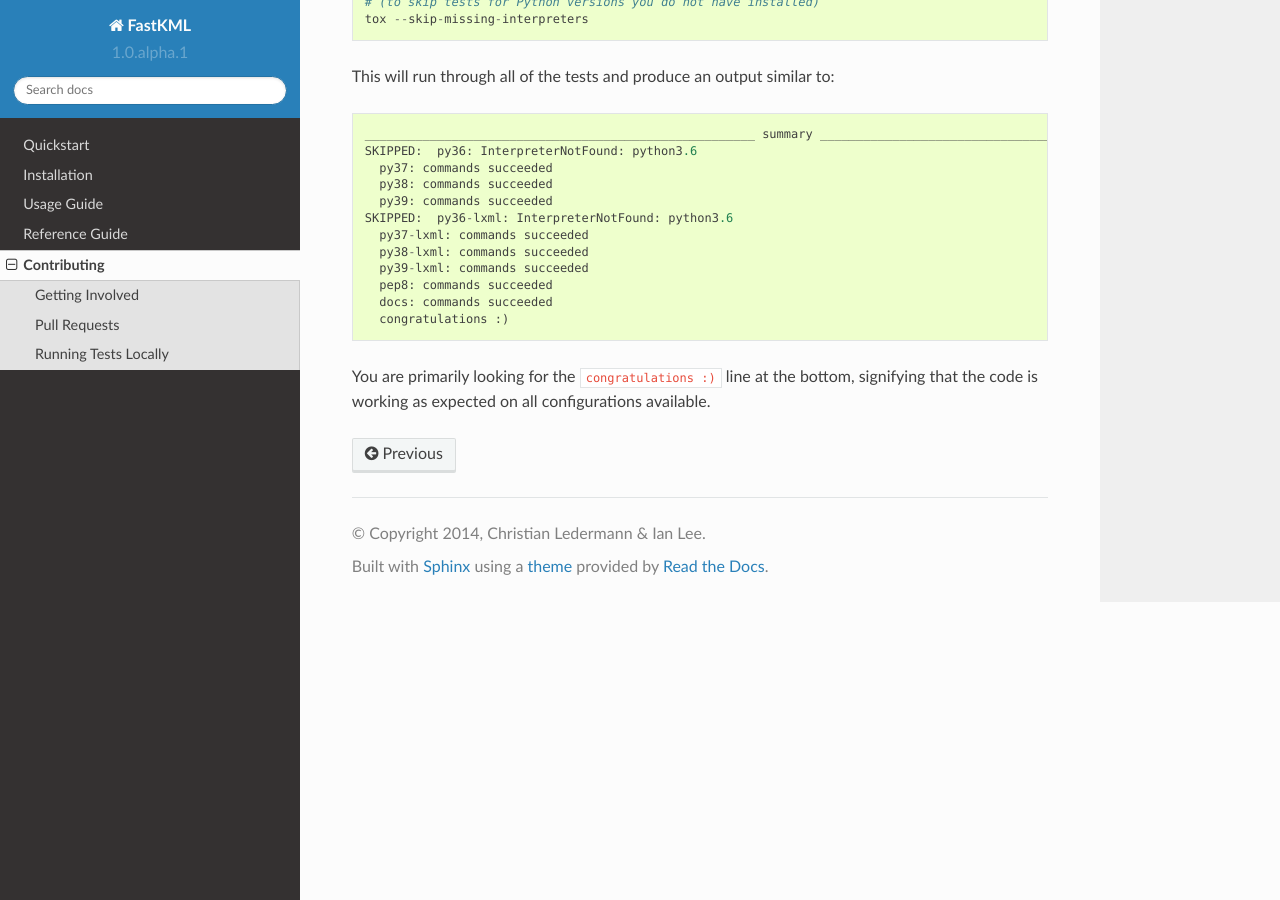
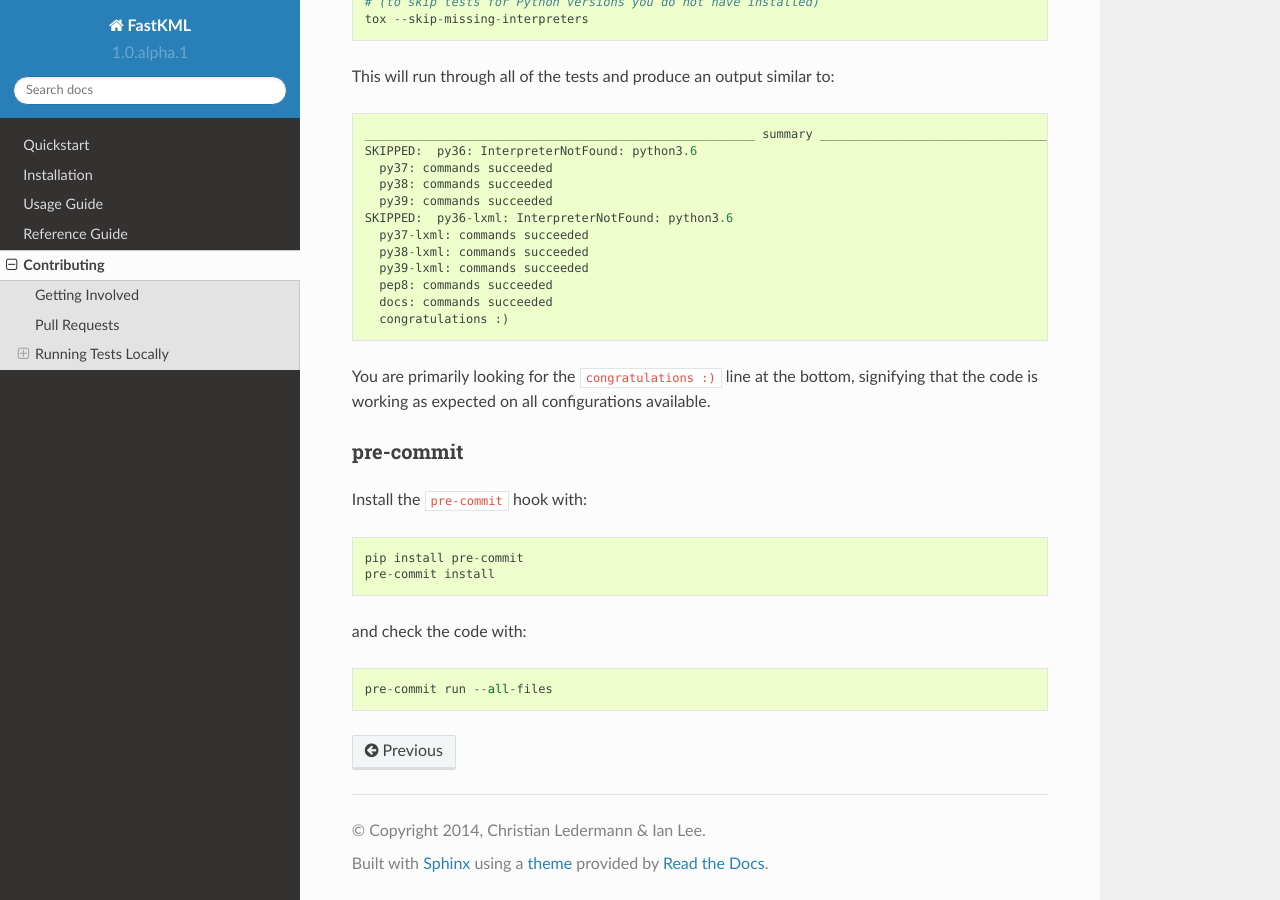
Before and after one commit to cleder/fastkml, a Sphinx documentation site: the page built from docs/contributing.rst, in a window 1280 px wide and 900 px high, scrolled down 920 px. Built offline with Sphinx 7.4.7 and the Read the Docs theme 2.0.0, drawn with Linux system fonts in a browser that asks for light colours.

```diff
--- a/docs/contributing.rst
+++ b/docs/contributing.rst
@@ -63,3 +63,15 @@
 available.
 
 .. _tox: https://pypi.python.org/pypi/tox
+
+pre-commit
+~~~~~~~~~~~
+
+Install the ``pre-commit`` hook with::
+
+    pip install pre-commit
+    pre-commit install
+
+and check the code with::
+
+    pre-commit run --all-files
```
Also changed, not shown: .pep8speaks.yml, .pre-commit-config.yaml, .pyup.yml, 1 other file.
